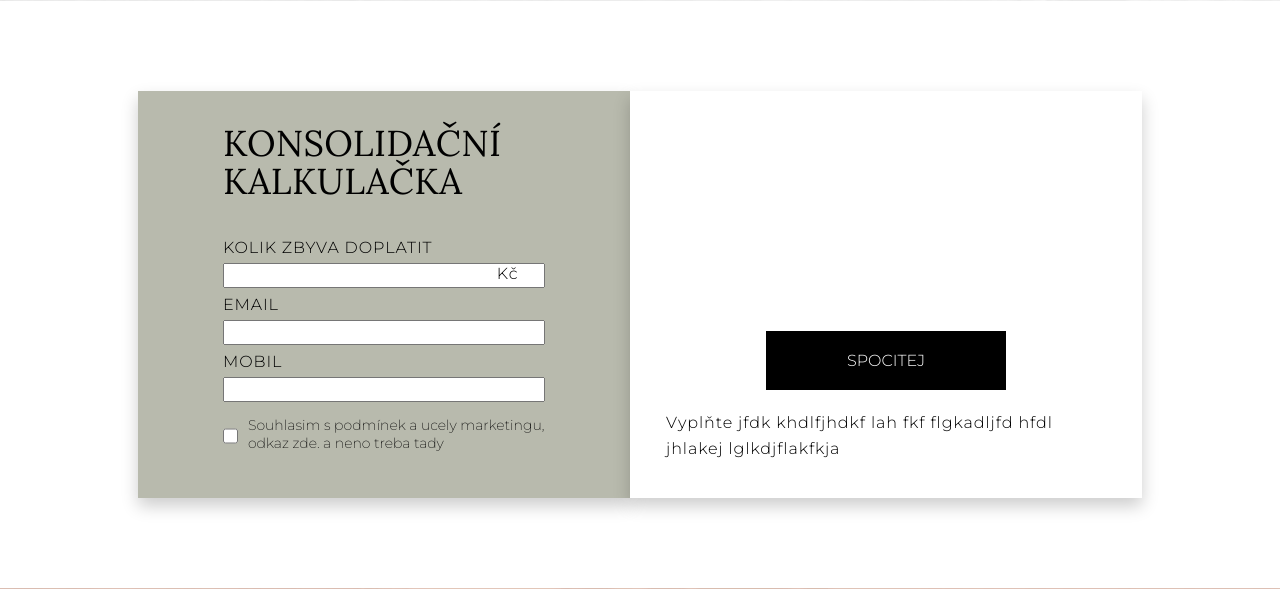
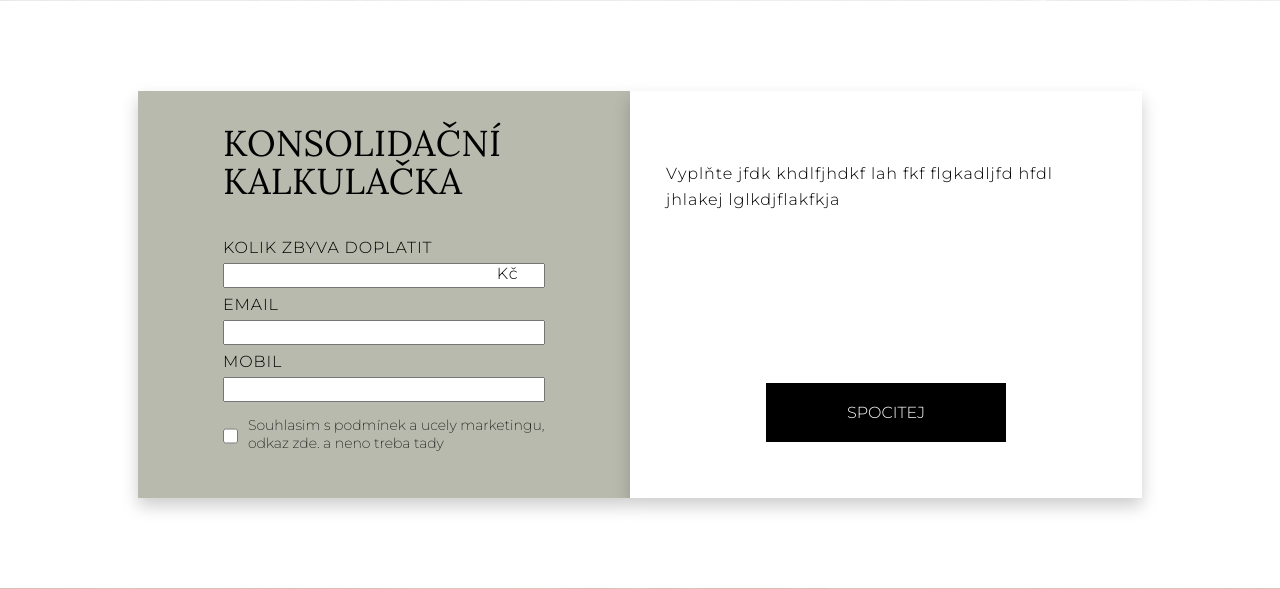
Before and after one commit to luciehrbkova/Nikola_web, a PHP site: page /pujcky.html in a window 1280 px wide. Shown: the part 929-1518 px from the top of the page. Run offline with PHP 8.4, Linux system fonts and the light colour scheme; some libraries are stand-ins or nearby versions.

Commit message:
konsolidace done

```diff
--- a/pujcky.html
+++ b/pujcky.html
@@ -156,21 +156,21 @@
                         <!-- right part -->
                         <div class="kroky4_text_box_cont">
                             <div class=" kroky4_text_box bg_white">
-                                <p>Vyplňte jfdk khdlfjhdkf lah fkf flgkadljfd hfdl jhlakej lglkdjflakfkja</p>
+
                                 <div class="button_div part2_button ">
                                     <button class="green_button" onclick="konsolidomer()" >SPOCITEJ</button>
                                 </div>
                                 <!-- </form> -->
                                 <!-- <h3><span class="kroky4">HYPOTEČNÍ KALKULACKA</span><br><br></h3> -->
 
-
-                                <div class="result_box">
+                                <div class="result_box konsol_box">
 
                                     <div class="konsul_result" id="result" >
                                         <p id="kolik"></p> <br>
                                         <h4 id="konsul_splatka"></h4>
                                     </div>
                                 </div>
+                                <p class="instrukce mobile_hide">Vyplňte jfdk khdlfjhdkf lah fkf flgkadljfd hfdl jhlakej lglkdjflakfkja</p>
 
 
 
--- a/style.css
+++ b/style.css
@@ -2717,6 +2717,16 @@ p {
   margin: 5px 0px;
 }
 
+.konsol_box {
+  height: 150px;
+  padding-top: 15px;
+}
+
+.instrukce {
+  position: relative;
+  top: 0;
+}
+
 .h2_poj {
   font-size: 2.5rem;
   line-height: 3rem;
```
Also changed, not shown: style.sass (+8 -0 lines), 1 other file.
